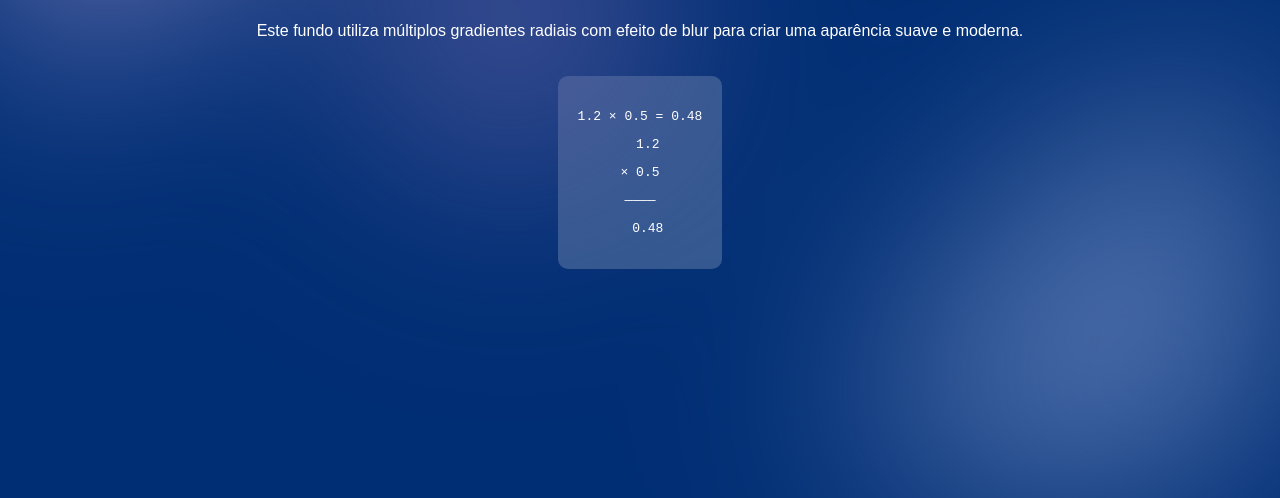
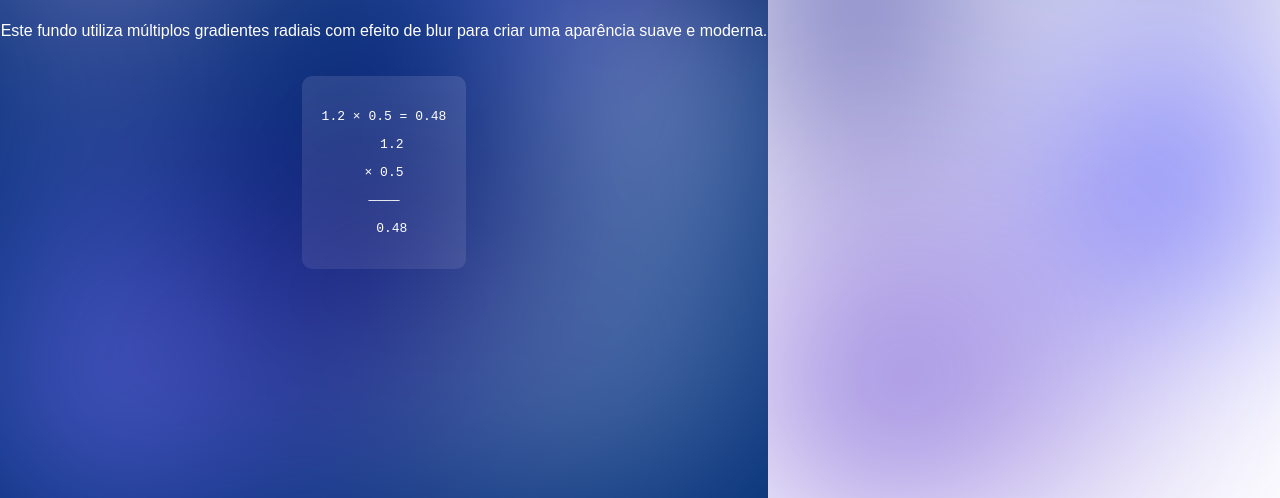
Before and after one commit to Trabalhos-UGV/ProjetoSkedou, a website: page views/landpage.html in a window 1280 px wide. Shown: the part 302-800 px from the top of the page. Drawn offline with Linux system fonts and the light colour scheme.

Commit message:
melhorando o background da tela de login

```diff
--- a/views/landpage.html
+++ b/views/landpage.html
@@ -9,6 +9,9 @@
 </head>
 
 <body>
+    <div class="app">
+
+
 
         <div class="container-fundo">
             <h1>Efeito de Gradiente com Blur</h1>
@@ -22,6 +25,8 @@
                 <p>&nbsp;&nbsp;0.48</p>
             </div>
         </div>
+        <div class="login"></div>
+    </div>
 
 </body>
 
--- a/views/style.css
+++ b/views/style.css
@@ -2,14 +2,18 @@ body {
   margin: 0;
   font-family: sans-serif;
 }
-
+.app {
+  display: flex;
+  width: 100vw;
+  height: 100vh;
+}
 .container-fundo {
   /* Cor de fundo base, caso o gradiente não carregue */
   background-color: #002e74;
 
   /* Garante que o container ocupe a tela e posicione o fundo corretamente */
   position: relative;
-  width: 100%;
+  width: 60vw;
   height: 100vh; /* Ocupa a altura total da tela */
   overflow: hidden; /* Esconde as partes do gradiente que vazam */
 
@@ -30,24 +34,41 @@ body {
   height: 100%;
 
   /* A MÁGICA ACONTECE AQUI */
-  background:
-                /* Círculo roxo/azulado no canto superior esquerdo */
-                /* ALTERAÇÃO AQUI: Cor levemente mais clara para aumentar o contraste */ radial-gradient(
+  background: radial-gradient(
       circle 400px at -120px -120px,
       #ceb4ee 0 60%,
       transparent 150%
     ),
-    /* Círculo azul escuro mais ao centro */
-      /* ALTERAÇÃO AQUI: Cor levemente mais escura e saturada para aumentar o contraste */
-      radial-gradient(circle at 40% 40%, #6161a4, transparent 25%),
-    /* Círculo roxo/azulado no lado direito */
-      /* ALTERAÇÃO AQUI: Cor levemente mais clara para aumentar o contraste */
-      radial-gradient(circle 100px at 100% 100%, #002e74, transparent 300%),
-    radial-gradient(circle 500px at 100% 100%, #c5d4ff, transparent 100%);
-  /* O desfoque que mistura todas as cores */
-  /* ALTERAÇÃO AQUI: Reduzimos um pouco o blur para as cores ficarem mais definidas */
+    radial-gradient(circle at 40% 40%, #002e74, transparent 20%),
+    radial-gradient(circle 100px at 100% 100%, #002e74, transparent 300%),
+    radial-gradient(circle 500px at 100% 100%, #c5d4ff, transparent 100%),
+    radial-gradient(circle 150px at 50% 70%, #090167, transparent 150%),
+    radial-gradient(
+      circle 100px at 60% 10%,
+      hsl(237, 76%, 90%),
+      transparent 100%
+    ),
+    radial-gradient(
+      circle 150px at 70% 30%,
+      hsl(237, 85%, 66%),
+      transparent 100%
+    ),
+    radial-gradient(
+      circle 150px at 85% 45%,
+      hsl(237, 76%, 90%),
+      transparent 100%
+    ),
+    radial-gradient(
+      circle 250px at 95% 20%,
+      hsl(237, 94%, 14%),
+      transparent 100%
+    ),
+    radial-gradient(
+      circle 500px at 0% 100%,
+      hsl(245, 100%, 73%),
+      transparent 100%
+    );
   filter: blur(100px);
-  /* Garante que o fundo fique atrás do conteúdo */
   z-index: 0;
 }
 
@@ -68,3 +89,45 @@ p {
   font-family: monospace;
   text-align: center;
 }
+
+.login {
+  position: relative;
+  width: 40vw;
+  height: 100vh;
+  overflow: hidden;
+  display: flex;
+  flex-direction: column;
+  justify-content: center;
+  align-items: center;
+  color: white;
+}
+
+.login::before {
+  content: "";
+  position: absolute;
+  top: 0;
+  left: 0;
+  width: 100%;
+  height: 100%;
+  background: radial-gradient(
+      circle 250px at 100% 0%,
+      rgb(3, 3, 155),
+      transparent 150%
+    ),
+    radial-gradient(circle 250px at -20% 0%, rgb(3, 3, 155), transparent 150%),
+    radial-gradient(
+      circle 250px at 10% 100%,
+      rgb(87, 51, 202),
+      transparent 170%
+    ),
+    radial-gradient(circle 120px at 10% 40%, rgb(1, 3, 131), transparent 170%),
+    radial-gradient(circle 100px at 80% 60%, rgb(5, 9, 242), transparent 170%);
+  filter: blur(100px);
+  z-index: 0;
+}
+h1,
+p {
+  position: relative;
+  z-index: 1;
+  text-align: center;
+}
```
Lines whose indentation alone changed are shown as unchanged.
